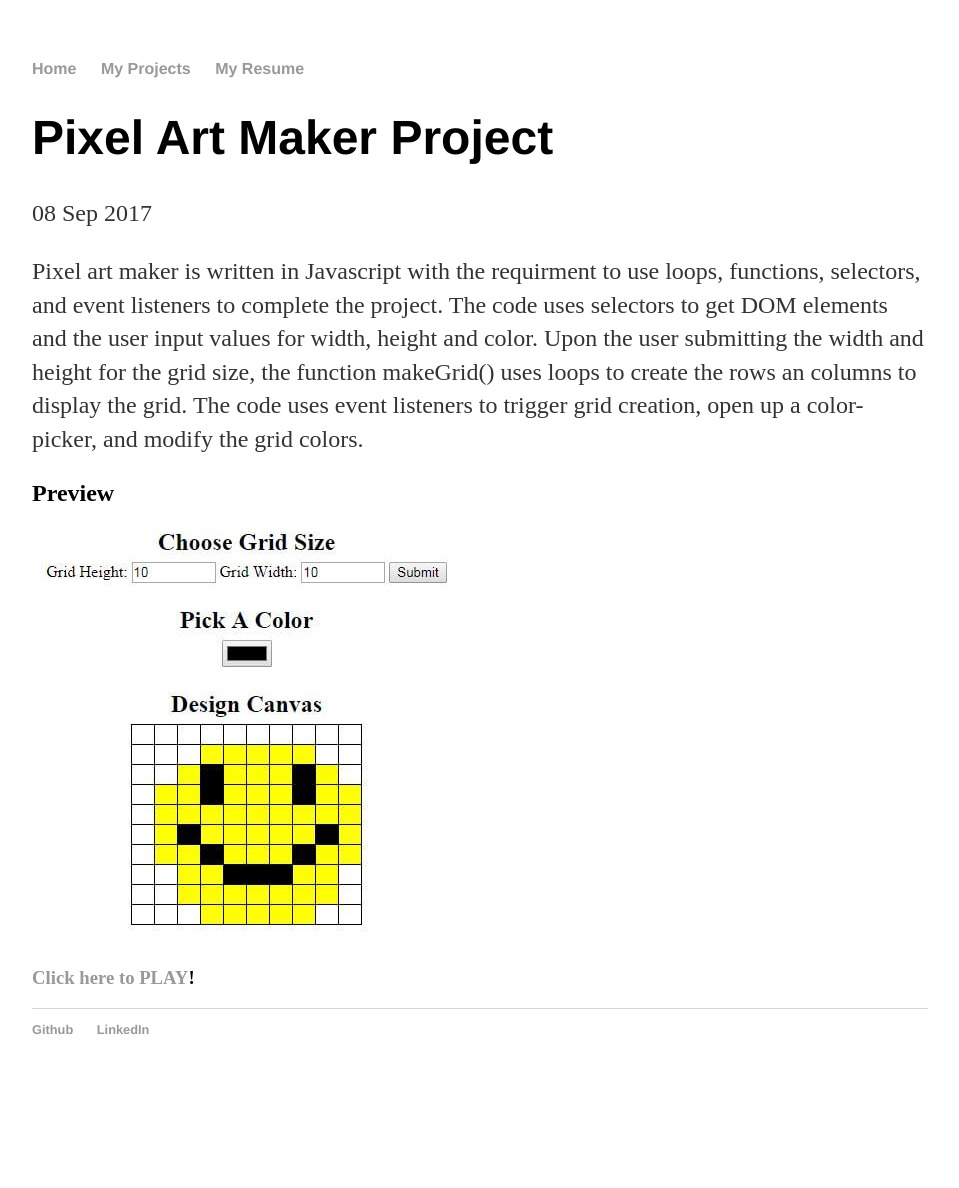
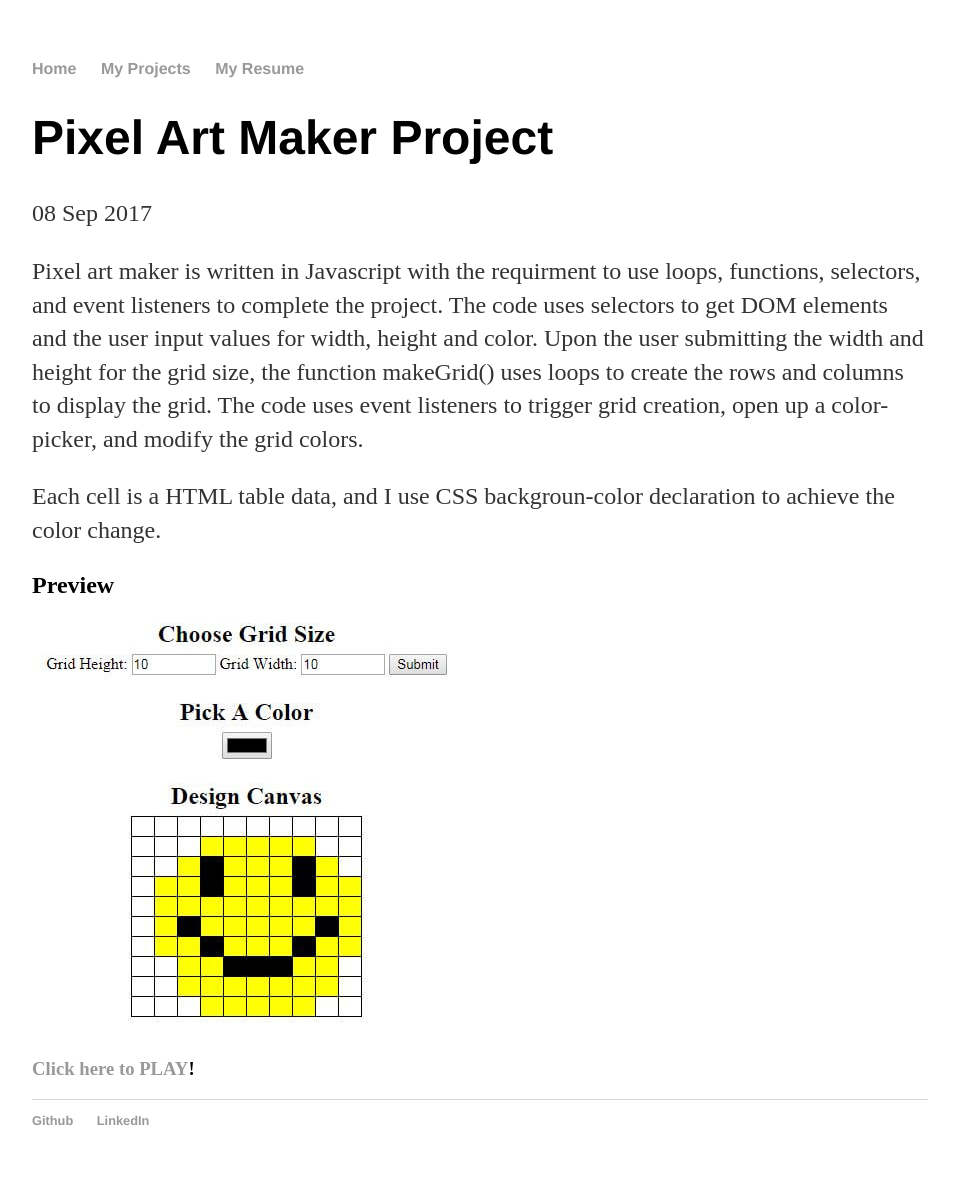
Before and after one commit to susanschen/susanschen.github.io, a Jekyll site: the page built from _posts/2017-09-08-pixel-art-maker.md, in a window 1280 px wide. Shown: the whole page, without its empty margins (160-1119 px from the left). Built offline with Jekyll 4.4.1, drawn with Linux system fonts in a browser that asks for light colours; before the commit the page ends 1097 px from its top, so only the background shows below that.

Commit message:
Add more description

```diff
--- a/_posts/2017-09-08-pixel-art-maker.md
+++ b/_posts/2017-09-08-pixel-art-maker.md
@@ -4,7 +4,9 @@ title: "Pixel Art Maker Project"
 date: 2017-09-08
 ---
 
-Pixel art maker is written in Javascript with the requirment to use loops, functions, selectors, and event listeners to complete the project. The code uses selectors to get DOM elements and the user input values for width, height and color. Upon the user submitting the width and height for the grid size, the function makeGrid() uses loops to create the rows an columns to display the grid.  The code uses event listeners to trigger grid creation, open up a color-picker, and modify the grid colors.
+Pixel art maker is written in Javascript with the requirment to use loops, functions, selectors, and event listeners to complete the project. The code uses selectors to get DOM elements and the user input values for width, height and color. Upon the user submitting the width and height for the grid size, the function makeGrid() uses loops to create the rows and columns to display the grid.  The code uses event listeners to trigger grid creation, open up a color-picker, and modify the grid colors.
+
+Each cell is a HTML table data, and I use CSS backgroun-color declaration to achieve the color change.
 
 ## Preview
 ![Pixel Art](/img/happy.JPG "Pixel Art")
```
